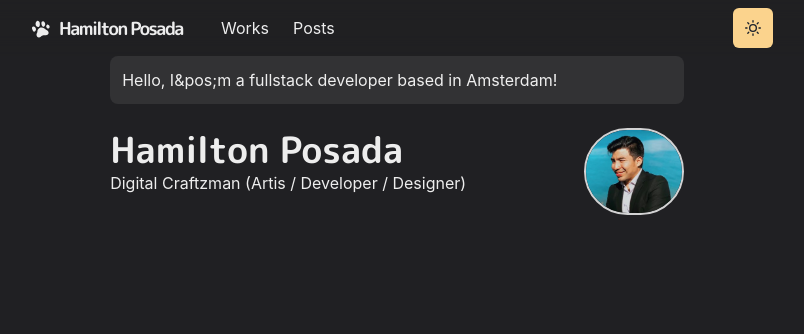
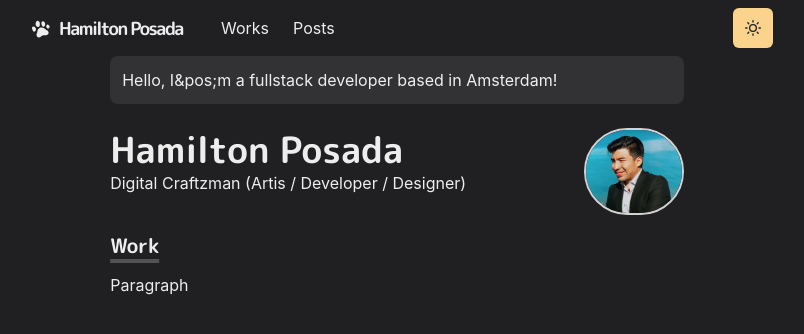
Before and after one commit to Hamil94/Portafolio-website, a Next.js app: page / in a window 1280 px wide. Shown: the top 334 px of the page, without its empty margins (243-1047 px from the left). Built offline with nearby package versions, Linux system fonts and the light colour scheme.

Commit message:
Added animated profile sections

```diff
--- /dev/null
+++ b/components/section.js
@@ -0,0 +1,37 @@
+import { animate, motion } from 'framer-motion'
+import { chakra, shouldForwardProp, transition } from '@chakra-ui/react'
+import PropTypes from 'prop-types' // For prop validation
+
+// Create a motion div that also accepts chakra props
+const MotionDiv = chakra(motion.div, {
+  shouldForwardProp: prop => {
+    return shouldForwardProp(prop) || prop === 'transition'
+  }
+})
+
+const Section = ({
+  children,
+  delay = 0,
+  initial = { y: 10, opacity: 0 },
+  animate = { y: 0, opacity: 1 },
+  transition = { duration: 0.8 }
+}) => (
+  <MotionDiv
+    initial={initial}
+    animate={animate}
+    transition={{ ...transition, delay }}
+  >
+    {children}
+  </MotionDiv>
+)
+
+// Prop validation for better development experience and error handling
+Section.prototype = {
+  children: PropTypes.node.isRequired,
+  delay: PropTypes.number,
+  initial: PropTypes.object,
+  animate: PropTypes.object,
+  transition: PropTypes.object
+}
+
+export default Section
--- a/package.json
+++ b/package.json
@@ -18,6 +18,7 @@
     "@emotion/styled": "^11.11.0",
     "framer-motion": "^10.16.4",
     "next": "^13.3.4",
+    "prop-types": "^15.8.1",
     "react-dom": "^18.2.0"
   },
   "devDependencies": {
--- a/pages/index.js
+++ b/pages/index.js
@@ -5,6 +5,7 @@ import {
   Image,
   useColorModeValue
 } from '@chakra-ui/react'
+import Section from '../components/section'
 
 const Page = () => {
   return (
@@ -44,6 +45,12 @@ const Page = () => {
           />
         </Box>
       </Box>
+      <Section delay={0.1}>
+        <Heading as="h3" variant="section-title">
+          Work
+        </Heading>
+        <p>Paragraph</p>
+      </Section>
     </Container>
   )
 }
```
Also changed, not shown: 1 other file (tests, documents, lock files or other folders).
